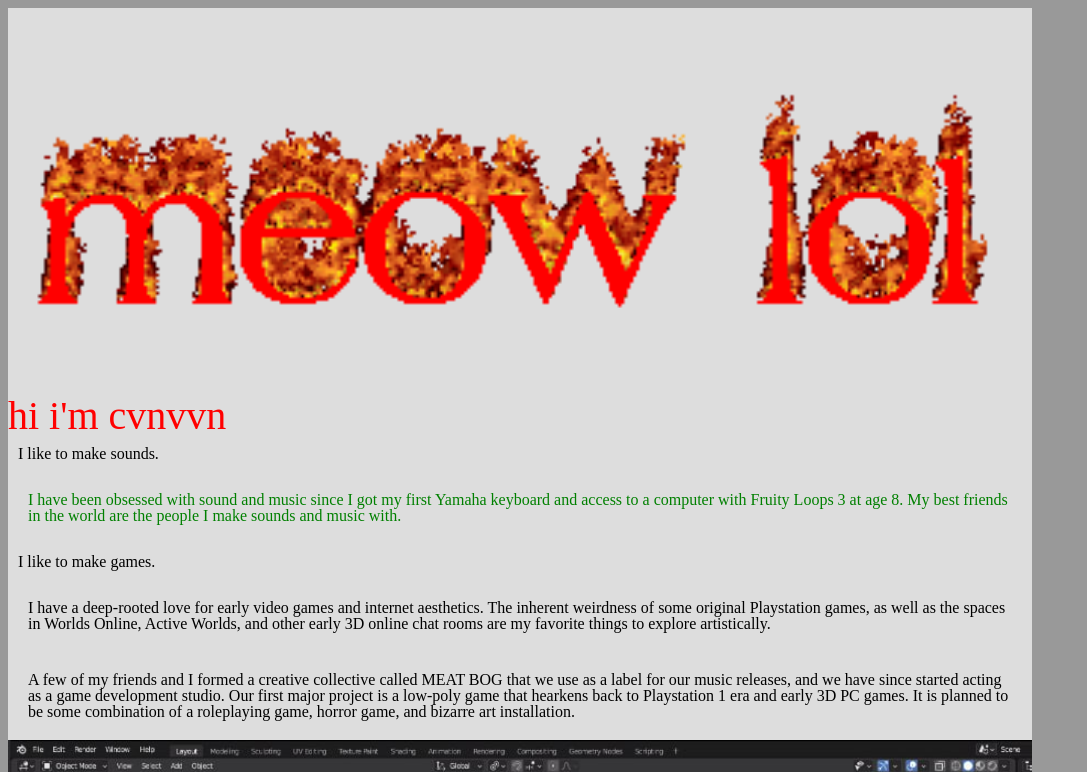
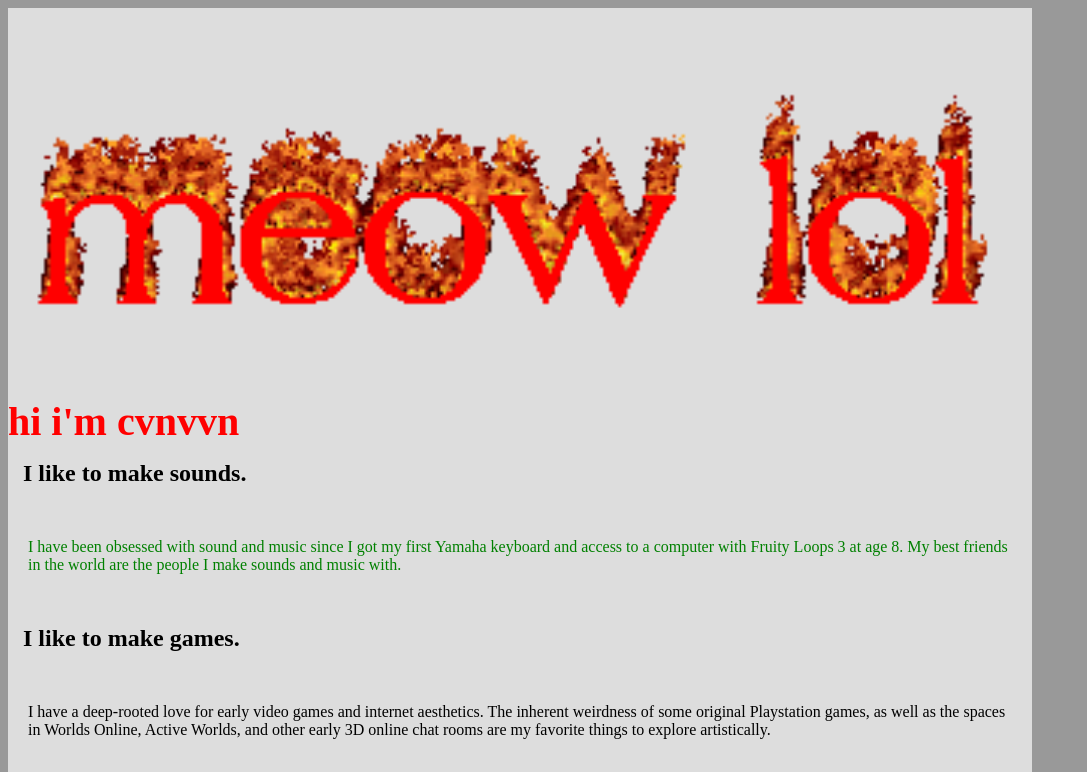
Before and after one commit to PT-Web-Dev-Jan-23/js-assignment-4-html-me-something-cvnvvn, a website: page index.html in a window 1280 px wide. Shown: the top 772 px of the page, without its empty margins (0-1087 px from the left). Drawn offline with Linux system fonts and the light colour scheme.

Commit message:
removed normalize

```diff
--- a/index.html
+++ b/index.html
@@ -1,7 +1,7 @@
 <!DOCTYPE html>
 <html>
    <head>
-      <link rel="stylesheet" href="normalize.css">
+      <!-- <link rel="stylesheet" href="normalize.css"> -->
 		<link rel="stylesheet" href="styles.css">
    </head>
    <body>
```
